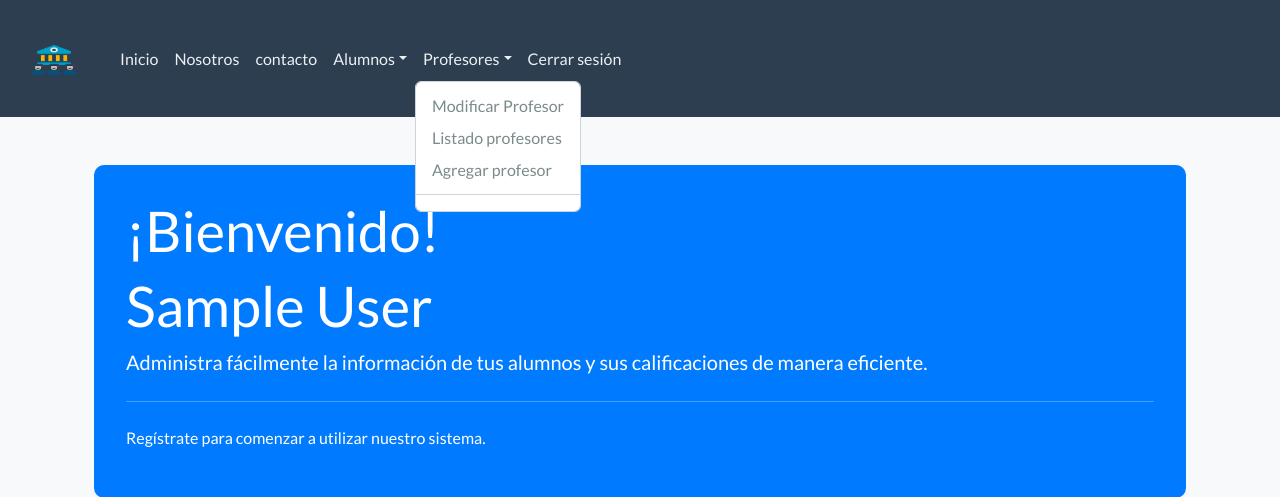
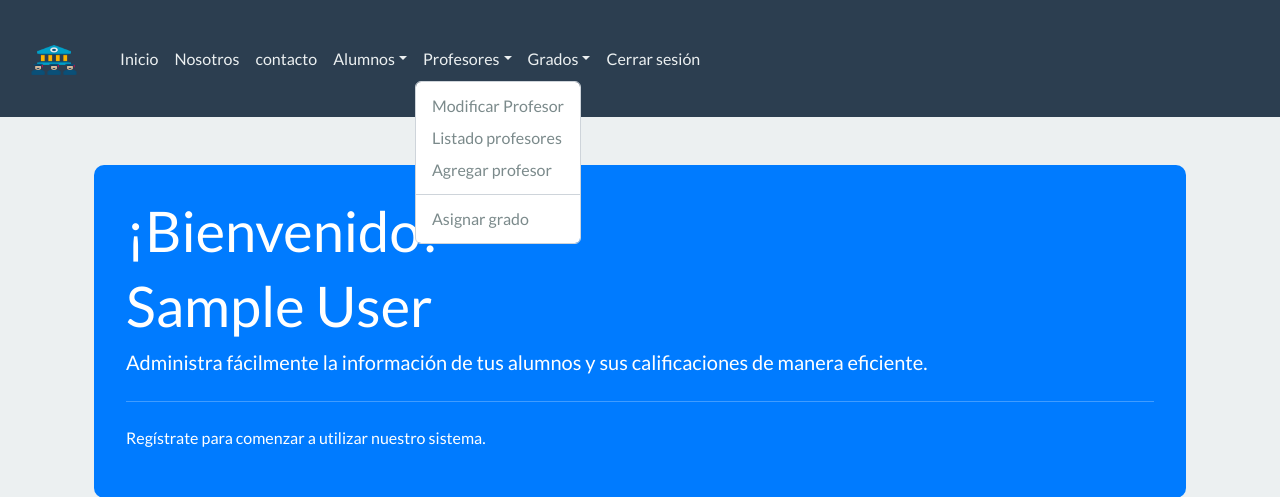
Before and after one commit to ZARPEC/Proyecto_Alumnos, a PHP site: page / in a window 1280 px wide, after a click on "Profesores". Shown: the top 497 px of the page. Run offline with PHP 8.4, Linux system fonts and the light colour scheme; the visitor is signed in with stand-in values (Sample User, id 1); some libraries are stand-ins or nearby versions.

Commit message:
cambios menores

```diff
--- a/View/pages/navbar.php
+++ b/View/pages/navbar.php
@@ -37,18 +37,31 @@
                         </li>
                     </ul>
                     <?php
-                    if (!empty($_SESSION['rol']) && $_SESSION['rol'] == '1') {
+                    if ($_SESSION['rol']=='3' || $_SESSION['rol'] == '1') {
                     ?>
                         <ul class="navbar-nav me-auto">
                             <li class="nav-item dropdown">
                                 <a class="nav-link text-light dropdown-toggle" data-bs-toggle="dropdown" href="#" role="button" aria-haspopup="true" aria-expanded="false">Profesores</a>
                                 <div class="dropdown-menu">
-                                    <a class="dropdown-item" href="#">Modificar Profesor</a>
+                                    <a class="dropdown-item" href="index.php?action=modificarProfesor">Modificar Profesor</a>
                                     <a class="dropdown-item" href="index.php?action=listadoProfesores">Listado profesores</a>
                                     <a class="dropdown-item" href="index.php?action=agregarProfesor">Agregar profesor</a>
                                     <div class="dropdown-divider"></div>
+                                    <a class="dropdown-item" href="index.php?action=asignarGrado">Asignar grado</a>
                                 </div>
                             </li>
+
+                            <li class="nav-item dropdown">
+                                <a class="nav-link text-light dropdown-toggle" data-bs-toggle="dropdown" href="#" role="button" aria-haspopup="true" aria-expanded="false">Grados</a>
+                                <div class="dropdown-menu">
+                                    <a class="dropdown-item" href="index.php?action=modificarProfesor">Modificar grado</a>
+                                    <a class="dropdown-item" href="index.php?action=listadoProfesores">Listado de grados</a>
+                                    <a class="dropdown-item" href="index.php?action=agregarProfesor">Agregar grado</a>
+                                    <div class="dropdown-divider"></div>
+                                    <a class="dropdown-item" href="index.php?action=asignarGrado">Asignar grado</a>
+                                </div>
+                            </li>
+
                         </ul>
                     <?php } ?>
                     <a class="nav-link  text-light" href="index.php?action=logout">Cerrar sesión</a>
--- a/View/profesores/agregarProfesor.php
+++ b/View/profesores/agregarProfesor.php
@@ -6,7 +6,7 @@ $usuario= new UsuarioController();
 $profesor= new profesorController();
 ?>
 
-<h1 class="text-center">Login</h1>
+<h1 class="text-center">Agregar Profesor</h1>
 <div class="container w-50">
 
     <form method="POST" id="formulario" data-intro='Formulario para iniciar sesion'>
--- a/View/template.php
+++ b/View/template.php
@@ -23,7 +23,7 @@ $capturaEnlace = new PaginaController;
 </head>
 <?php require_once('View/pages/navbar.php'); ?>
 
-<body>
+<body class="bg-light">
 
     <div class="container min-vh-100 scrollStyle">
         <?php
```
